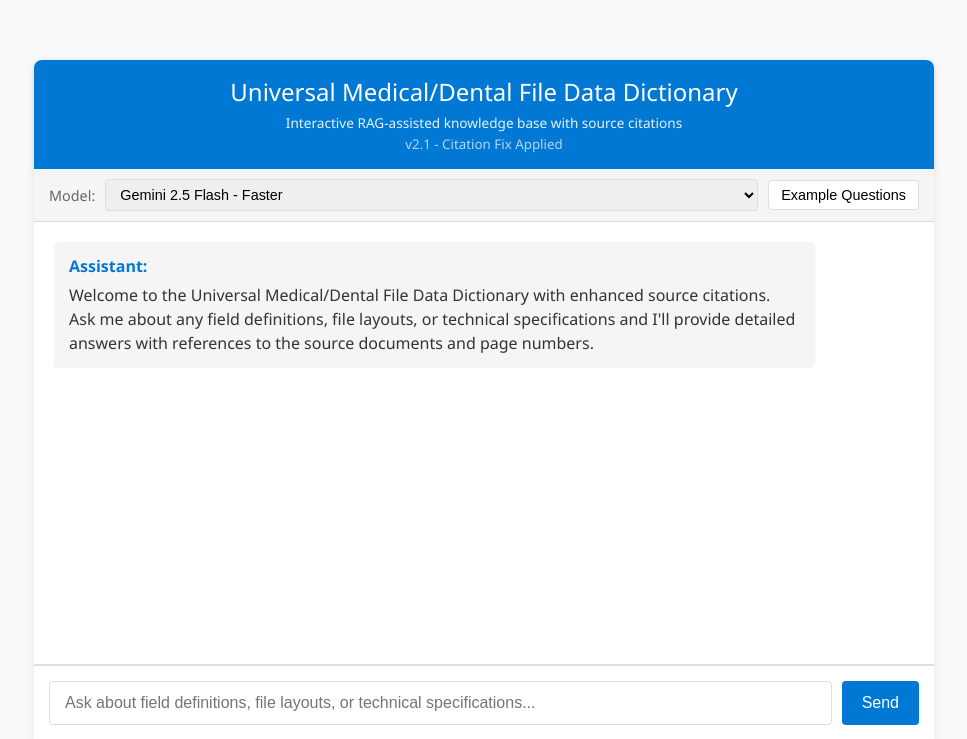
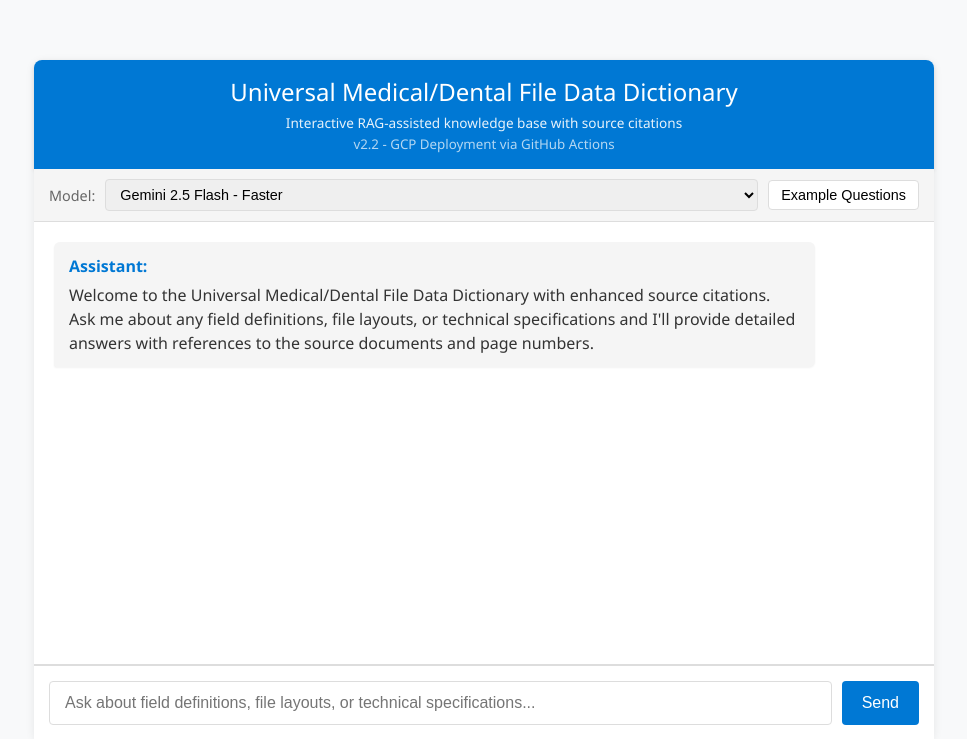
Before and after one commit to nduong2000/aet-rag, a Flask app: page / in a window 1280 px wide. Shown: the top 739 px of the page, without its empty margins (156-1123 px from the left). Run offline with Flask 2, Linux system fonts and the light colour scheme.

Commit message:
Update chat.html

```diff
--- a/templates/chat.html
+++ b/templates/chat.html
@@ -310,7 +310,7 @@
         <div class="chat-header">
             <h2>Universal Medical/Dental File Data Dictionary</h2>
             <p>Interactive RAG-assisted knowledge base with source citations</p>
-            <small style="opacity: 0.7;">v2.1 - Citation Fix Applied</small>
+            <small style="opacity: 0.7;">v2.2 - GCP Deployment via GitHub Actions</small>
         </div>
         <div class="config-bar">
             <span class="model-label">Model:</span>
```
